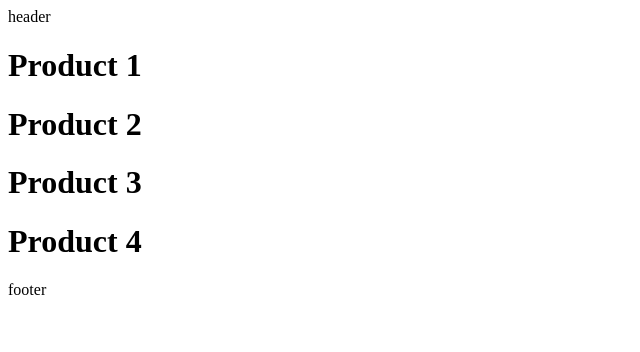
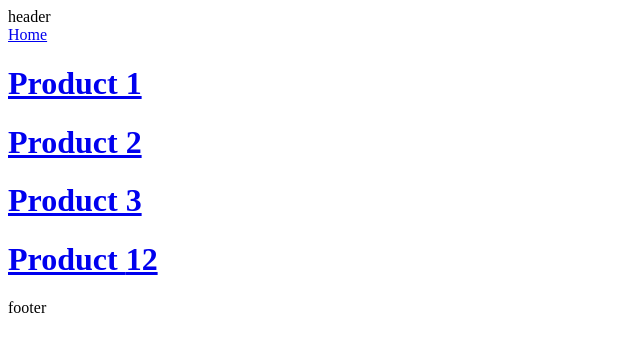
Before and after one commit to atanushil/NextJs-Tutorial, a Next.js app in the folder my-app/: page /products in a window 1280 px wide. Shown: the top 352 px of the page, without its empty margins (0-640 px from the left). Built offline with nearby package versions, Linux system fonts and the light colour scheme.

Commit message:
Navigation - UI navigation using Link component - href, replace

```diff
--- a/my-app/src/app/page.tsx
+++ b/my-app/src/app/page.tsx
@@ -1,9 +1,13 @@
+import Link from "next/link";
 
 
 const Home = () => {
   return (
     <div>
         <h1>Welcome Home</h1>
+        <Link href={"/blog"}>Blog</Link>
+        <Link href={"/about"}>About</Link>
+        <Link href={"/products"}>Product</Link>
     </div>
   )
 }
--- a/my-app/src/app/products/page.tsx
+++ b/my-app/src/app/products/page.tsx
@@ -1,10 +1,15 @@
+import Link from "next/link"
+
 export default function Product(){
+    const productId=12;
     return(
         <>
-        <h1>Product 1</h1>
-        <h1>Product 2</h1>
-        <h1>Product 3</h1>
-        <h1>Product 4</h1>
+        <Link href={"/"}>Home</Link>
+        <h1><Link href={"/products/1"}>Product 1</Link></h1>
+        <h1><Link href={"/products/2"}>Product 2</Link></h1>
+        <h1><Link href={"/products/3"} replace>Product 3</Link></h1>
+        <h1><Link href={`/products/${productId}`} replace>Product {productId}</Link></h1>
+
         </>
     )
 }
```
